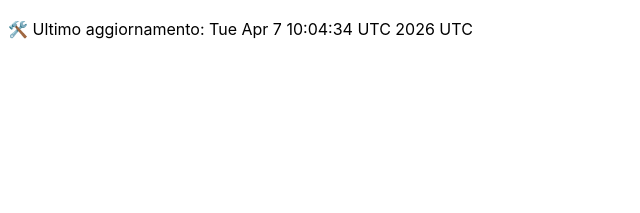
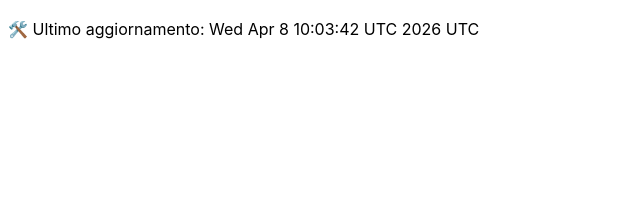
Before and after one commit to DanteTrb/DanteTrb.github.io, a Jekyll site: the page built from badges.md, in a window 1280 px wide. Shown: the top 213 px of the page, without its empty margins (0-640 px from the left). Built offline with Jekyll 4.4.1, drawn with Linux system fonts in a browser that asks for light colours; our own code applies the rules of GitHub Pages for plain Markdown files.

Commit message:
🛠️ Aggiornamento automatico badge

```diff
--- a/badges.md
+++ b/badges.md
@@ -1 +1 @@
-🛠️ Ultimo aggiornamento: Tue Apr  7 10:04:34 UTC 2026 UTC
+🛠️ Ultimo aggiornamento: Wed Apr  8 10:03:42 UTC 2026 UTC
```
